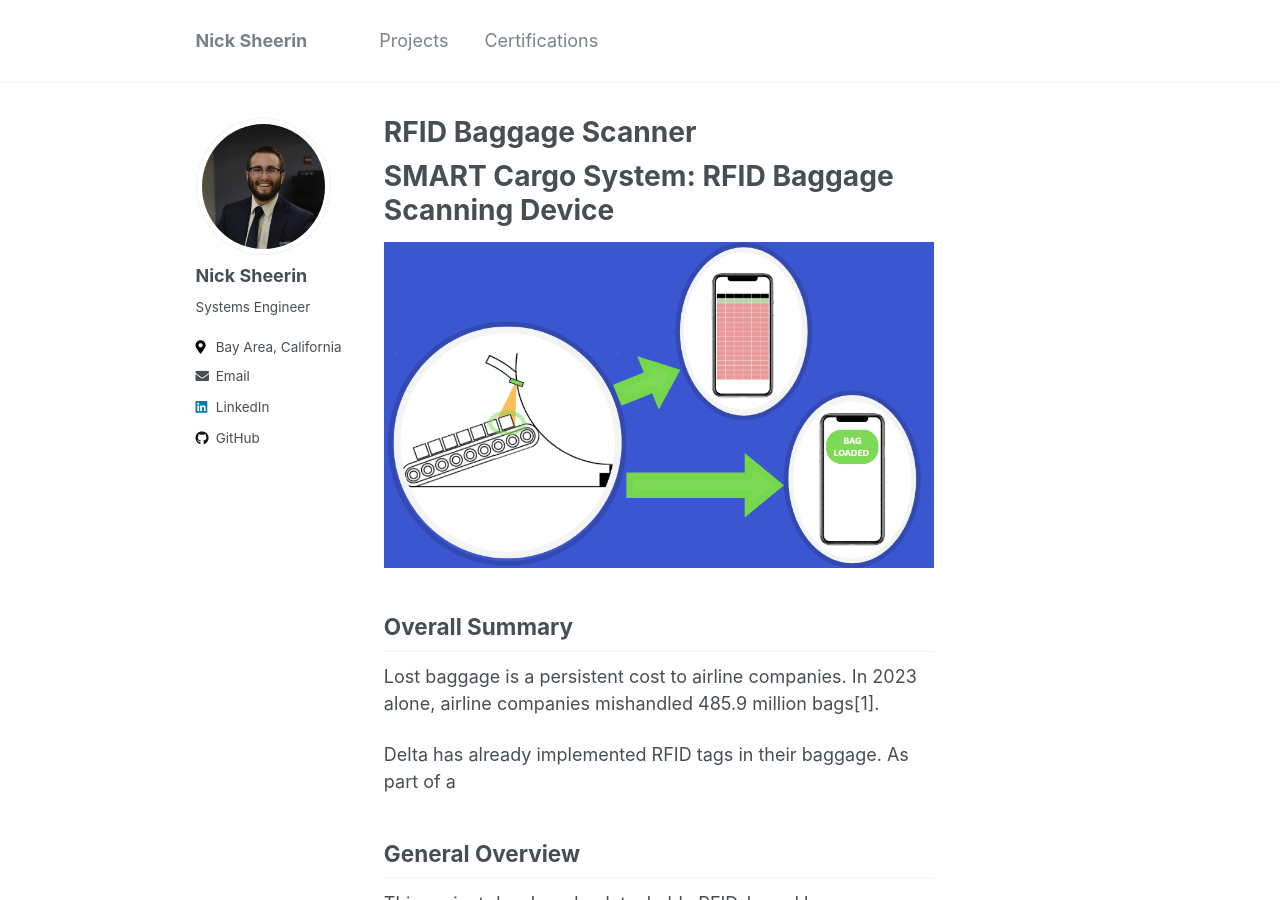
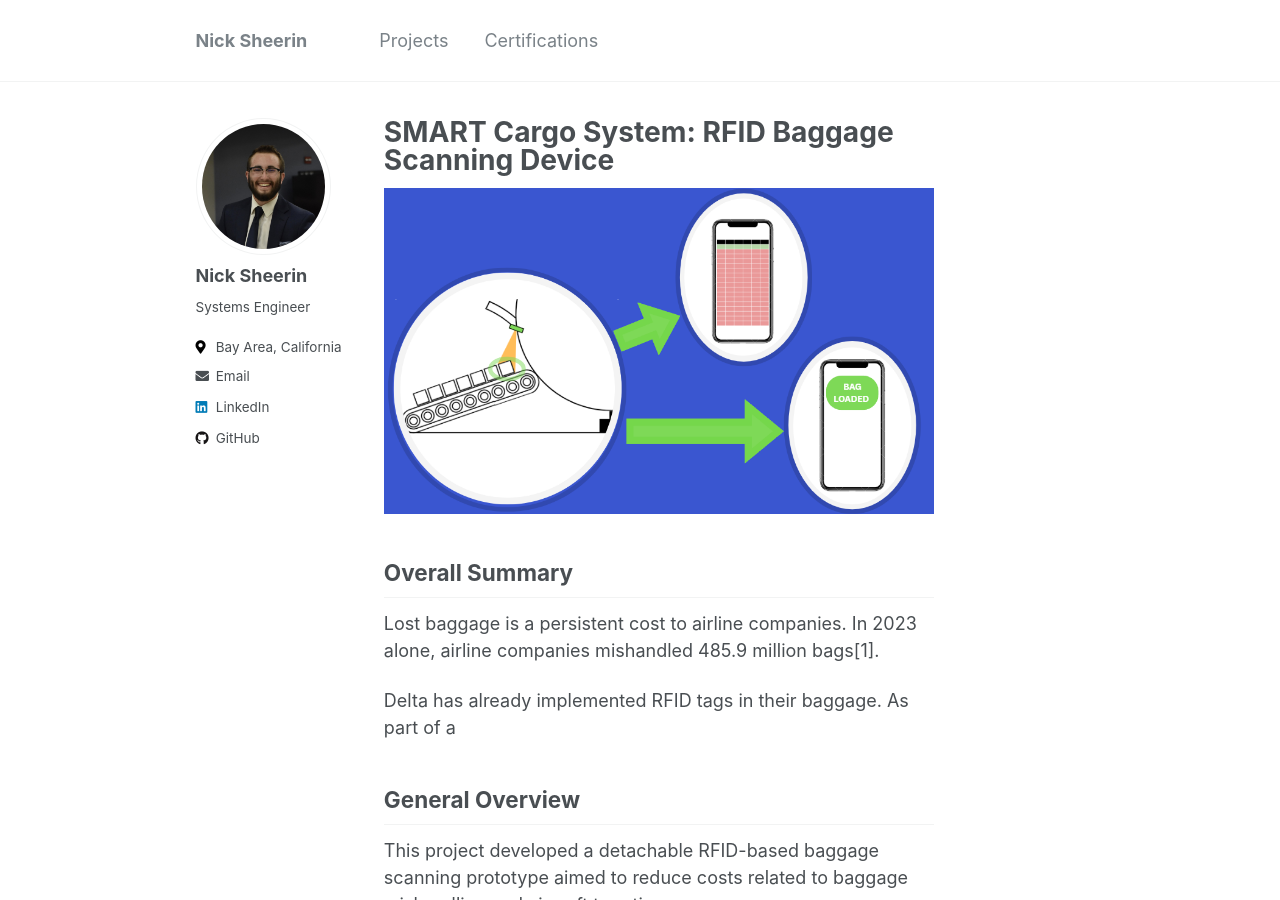
Before and after one commit to nicksheerin/nick_sheerin, a Jekyll site: the page built from _projects/rfid_scanner.md, in a window 1280 px wide and 900 px high. Built offline with Jekyll 4.4.1, drawn with Linux system fonts in a browser that asks for light colours.

```diff
--- a/_projects/rfid_scanner.md
+++ b/_projects/rfid_scanner.md
@@ -1,12 +1,12 @@
 ---
-title: "RFID Baggage Scanner"
+title: "SMART Cargo System: RFID Baggage Scanning Device"
 layout: single-portfolio
 excerpt: "<img src='../images/projects/rfid_scanner/rfid-overview.png' alt=''>"
 collection: projects
 order_number: 10
 ---
 
-# SMART Cargo System: RFID Baggage Scanning Device
+<!-- # SMART Cargo System: RFID Baggage Scanning Device -->
 
 <div align="center">
 <img src="../../images/projects/rfid_scanner/rfid-overview.png">
```
